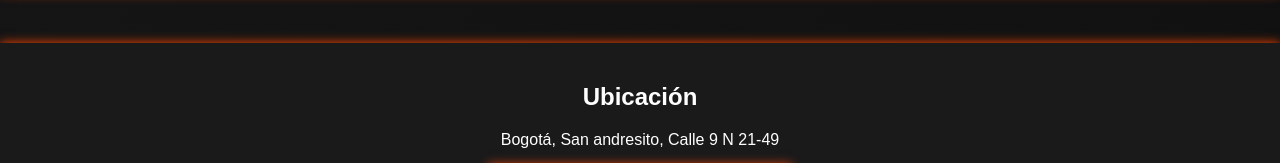
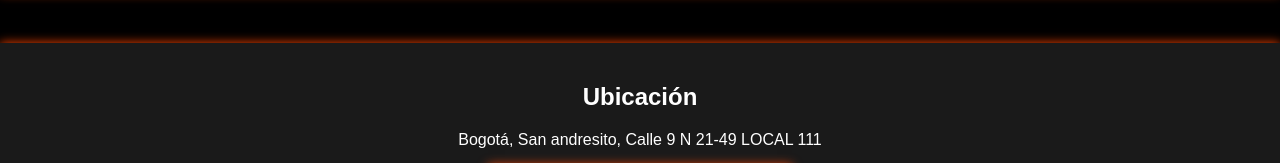
Before and after one commit to VentasMarosk/Maroska, a plain HTML site: page index.html in a window 1280 px wide. Shown: the part 2240-2403 px from the top of the page. Drawn offline with Linux system fonts and the light colour scheme.

Commit message:
Update index.html

```diff
--- a/index.html
+++ b/index.html
@@ -12,15 +12,6 @@
       background-color: #000;
       color: #fff;
       text-align: center;
-      background: linear-gradient(-45deg, #000, #333);
-      background-size: 400% 400%;
-      animation: gradientAnimation 15s ease infinite;
-    }
-
-    @keyframes gradientAnimation {
-      0% {background-position: 0% 50%;}
-      50% {background-position: 100% 50%;}
-      100% {background-position: 0% 50%;}
     }
 
     .banner {
@@ -233,7 +224,7 @@
 
     .btn-whatsapp {
       position: fixed;
-      bottom: 20px;
+      bottom: 50px;
       right: 20px;
       background-color: rgba(37, 211, 102, 0.7);
       color: #fff;
@@ -327,7 +318,7 @@
 
   <div class="ubicacion">
     <h2>Ubicación</h2>
-    <p>Bogotá, San andresito, Calle 9 N 21-49</p>
+    <p>Bogotá, San andresito, Calle 9 N 21-49 LOCAL 111</p>
     <img src="https://github.com/VentasMarosk/Maroska/blob/98bdc2184d3456dda56683be28f2576a3f5ad4a4/1.jpeg?raw=true" alt="Ubicación Maroska">
   </div>
 
```
